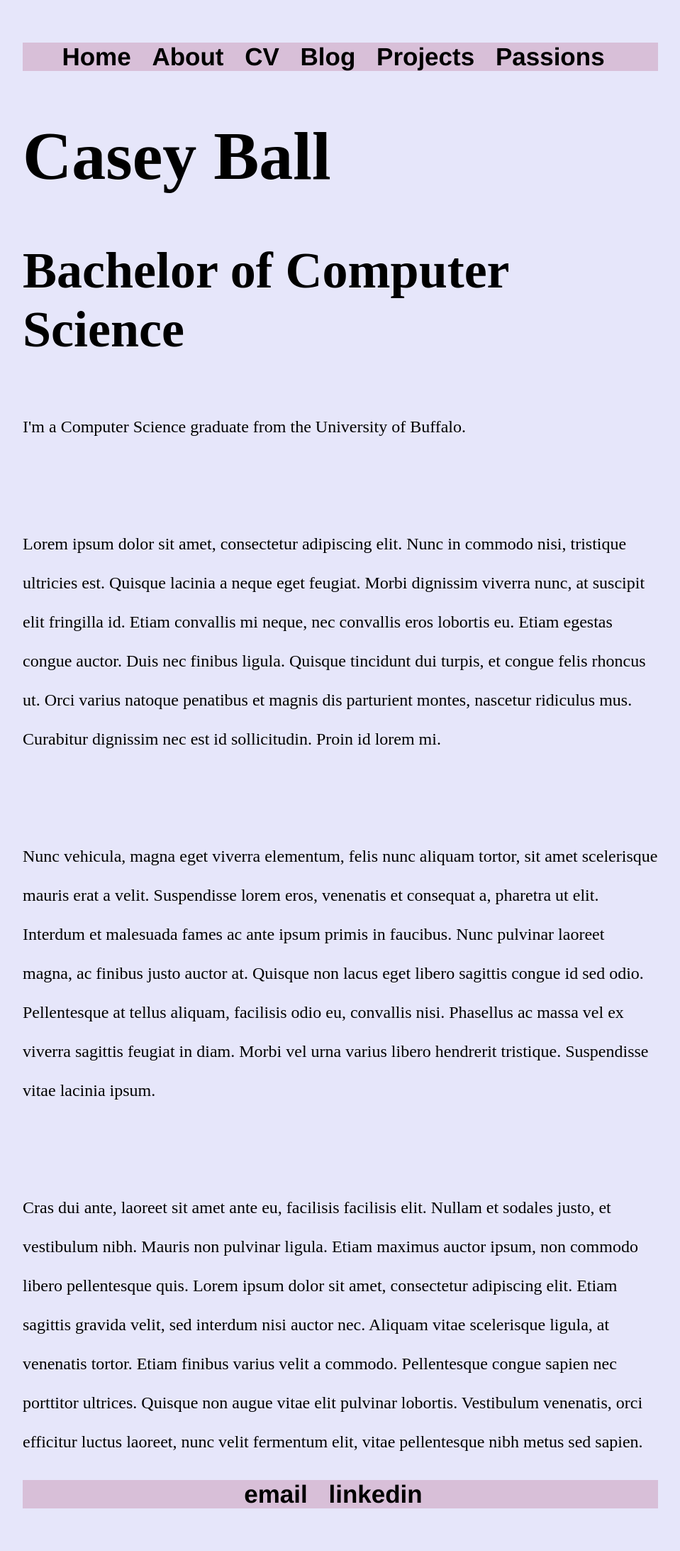
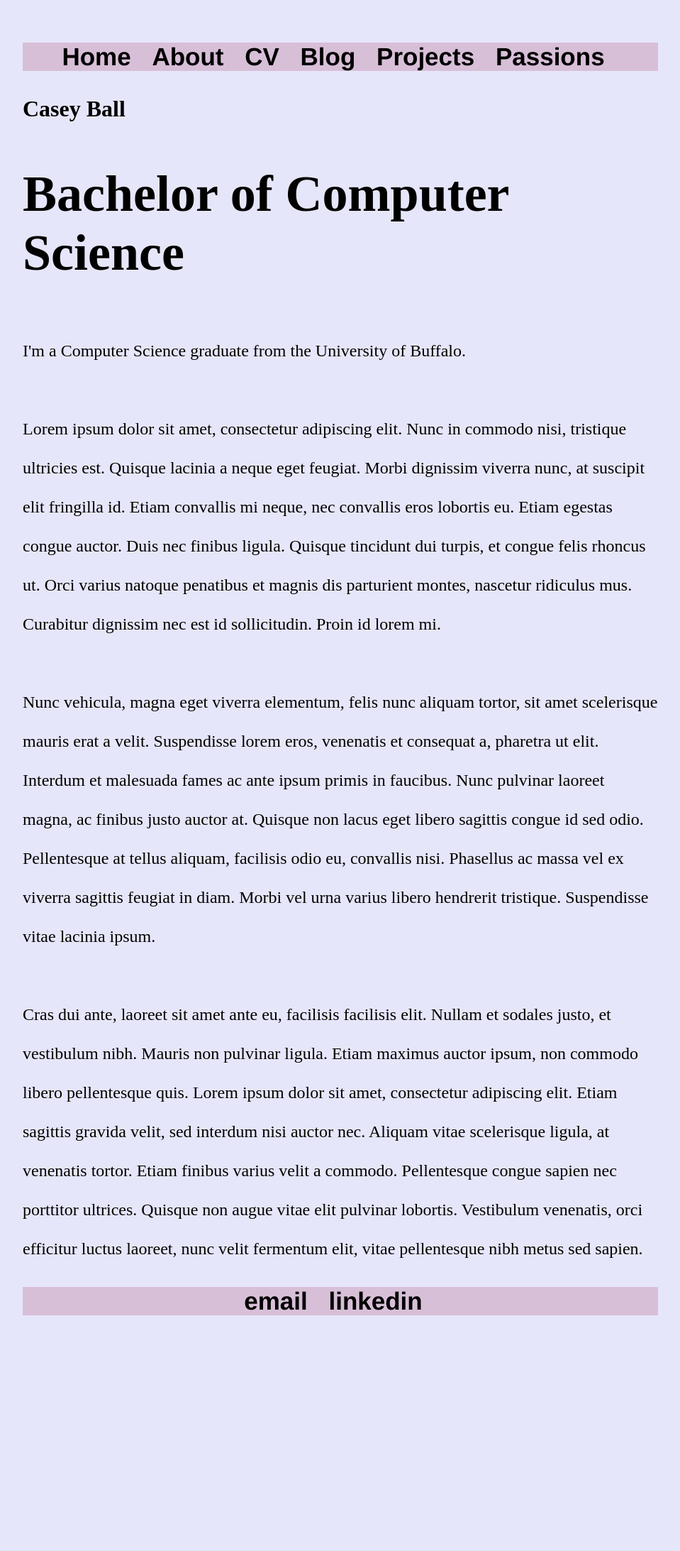
Before and after one commit to cmball2/github.io, a Jekyll site: the page built from index.html, in a window 1280 px wide. Shown: the whole page at 71% size, without its empty margins (160-1119 px from the left). Built offline with Jekyll 4.4.1, drawn with Linux system fonts in a browser that asks for light colours; after the commit the page ends 1913 px from its top, so only the background shows below that.

Commit message:
Update index.html

```diff
--- a/index.html
+++ b/index.html
@@ -3,7 +3,6 @@ layout: default
 title: Casey Ball
 ---
 <div class="blurb">
-	<FONT SIZE=15px>
 	<h1>Casey Ball</h1>
 	<FONT SIZE=8px>
 	<h2>Bachelor of Computer Science</h2>
@@ -12,14 +11,11 @@ title: Casey Ball
 	<p1>I'm a Computer Science graduate from the University of Buffalo.</p1>
 	<br>
 	<br>
-	<br>
 	<p2>Lorem ipsum dolor sit amet, consectetur adipiscing elit. Nunc in commodo nisi, tristique ultricies est. Quisque lacinia a neque eget feugiat. Morbi dignissim viverra nunc, at suscipit elit fringilla id. Etiam convallis mi neque, nec convallis eros lobortis eu. Etiam egestas congue auctor. Duis nec finibus ligula. Quisque tincidunt dui turpis, et congue felis rhoncus ut. Orci varius natoque penatibus et magnis dis parturient montes, nascetur ridiculus mus. Curabitur dignissim nec est id sollicitudin. Proin id lorem mi.</p2>
-	<br>
 	<br>
 	<br>
 	<p3>Nunc vehicula, magna eget viverra elementum, felis nunc aliquam tortor, sit amet scelerisque mauris erat a velit. Suspendisse lorem eros, venenatis et consequat a, pharetra ut elit. Interdum et malesuada fames ac ante ipsum primis in faucibus. Nunc pulvinar laoreet magna, ac finibus justo auctor at. Quisque non lacus eget libero sagittis congue id sed odio. Pellentesque at tellus aliquam, facilisis odio eu, convallis nisi. Phasellus ac massa vel ex viverra sagittis feugiat in diam. Morbi vel urna varius libero hendrerit tristique. Suspendisse vitae lacinia ipsum.</p3>
 	<br>
 	<br>
-	<br>
 	<p4>Cras dui ante, laoreet sit amet ante eu, facilisis facilisis elit. Nullam et sodales justo, et vestibulum nibh. Mauris non pulvinar ligula. Etiam maximus auctor ipsum, non commodo libero pellentesque quis. Lorem ipsum dolor sit amet, consectetur adipiscing elit. Etiam sagittis gravida velit, sed interdum nisi auctor nec. Aliquam vitae scelerisque ligula, at venenatis tortor. Etiam finibus varius velit a commodo. Pellentesque congue sapien nec porttitor ultrices. Quisque non augue vitae elit pulvinar lobortis. Vestibulum venenatis, orci efficitur luctus laoreet, nunc velit fermentum elit, vitae pellentesque nibh metus sed sapien.</p4>
 </div><!-- /.blurb -->
```
